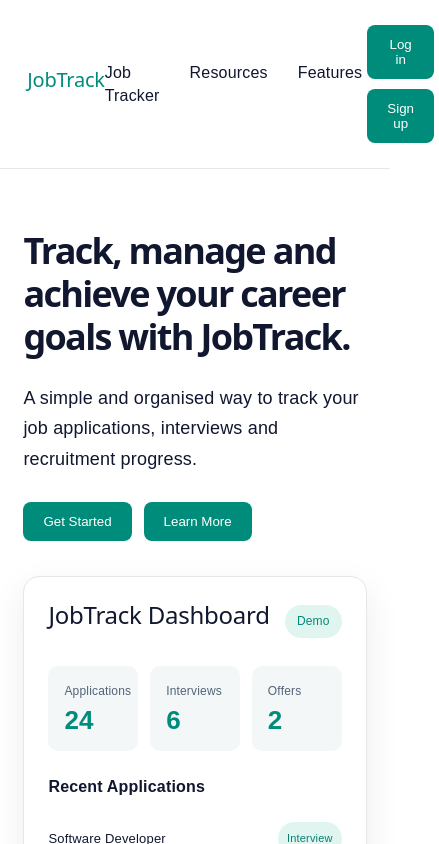
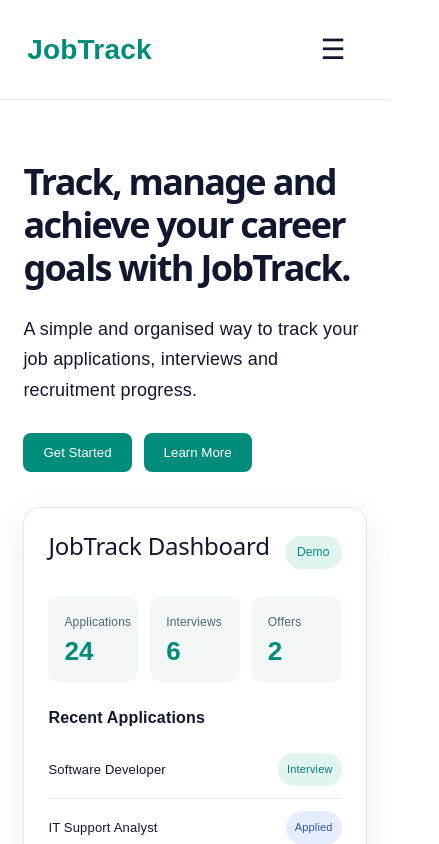
Before and after one commit to BTimms/JobtrackApp, a React (Vite) app: page / in a window 390 px wide. Shown: the top 844 px of the page, 439 px wide, since content can reach past the window. Built offline with nearby package versions, Linux system fonts and the light colour scheme.

Commit message:
feat: add responsive mobile navigation

```diff
--- a/src/App.css
+++ b/src/App.css
@@ -365,3 +365,79 @@
     gap: 25px;
   }
 }
+
+
+/* Responsive homepage navigation */
+
+.homepage .homepage-header {
+  position: relative;
+  display: flex;
+  align-items: center;
+  justify-content: space-between;
+  gap: 24px;
+}
+
+.homepage .homepage-logo {
+  color: #008c7a;
+  font-size: 28px;
+  font-weight: 700;
+  text-decoration: none;
+}
+
+.homepage .homepage-nav {
+  display: flex;
+  align-items: center;
+  gap: 32px;
+}
+
+.homepage .homepage-auth {
+  display: flex;
+  gap: 12px;
+}
+
+.homepage .mobile-menu-toggle {
+  display: none;
+}
+
+@media (max-width: 900px) {
+  .homepage .homepage-header {
+    flex-wrap: wrap;
+    gap: 12px;
+  }
+
+  .homepage .mobile-menu-toggle {
+    display: block;
+    margin-left: auto;
+    background: transparent;
+    color: #10172e;
+    font-size: 28px;
+    padding: 8px 12px;
+  }
+
+  .homepage .homepage-nav,
+  .homepage .homepage-auth {
+    display: none;
+    width: 100%;
+  }
+
+  .homepage .homepage-nav.nav-open {
+    display: flex;
+    flex-direction: column;
+    align-items: stretch;
+    gap: 0;
+    order: 3;
+  }
+
+  .homepage .homepage-nav a {
+    padding: 14px 0;
+  }
+
+  .homepage .homepage-auth.auth-open {
+    display: flex;
+    order: 4;
+  }
+
+  .homepage .homepage-auth button {
+    flex: 1;
+  }
+}
--- a/src/App.tsx
+++ b/src/App.tsx
@@ -1,23 +1,48 @@
-
 import "./App.css";
+import { useState } from "react";
 
 function App() {
+  const [menuOpen, setMenuOpen] = useState(false);
   return (
     <div className="homepage">
-      <header>
-        <h2>JobTrack</h2>
 
-        <nav>
-          <a href="#home">Job Tracker</a>
-          <a href="#resources">Resources</a>
-          <a href="#features">Features</a>
-        </nav>
+<header className="homepage-header">
+  <a href="#home" className="homepage-logo">
+    JobTrack
+  </a>
 
-        <div>
-          <button>Log in</button>
-          <button>Sign up</button>
-        </div>
-      </header>
+  <button
+    type="button"
+    className="mobile-menu-toggle"
+    aria-label={menuOpen ? "Close menu" : "Open menu"}
+    aria-expanded={menuOpen}
+    aria-controls="homepage-navigation"
+    onClick={() => setMenuOpen(!menuOpen)}
+  >
+    {menuOpen ? "✕" : "☰"}
+  </button>
+
+  <nav
+    id="homepage-navigation"
+    className={`homepage-nav ${menuOpen ? "nav-open" : ""}`}
+    aria-label="Main navigation"
+  >
+    <a href="#home" onClick={() => setMenuOpen(false)}>
+      Job Tracker
+    </a>
+    <a href="#resources" onClick={() => setMenuOpen(false)}>
+      Resources
+    </a>
+    <a href="#features" onClick={() => setMenuOpen(false)}>
+      Features
+    </a>
+  </nav>
+
+  <div className={`homepage-auth ${menuOpen ? "auth-open" : ""}`}>
+    <button type="button">Log in</button>
+    <button type="button">Sign up</button>
+  </div>
+</header>
 
       <main>
         <section id="home" className="hero">
```
